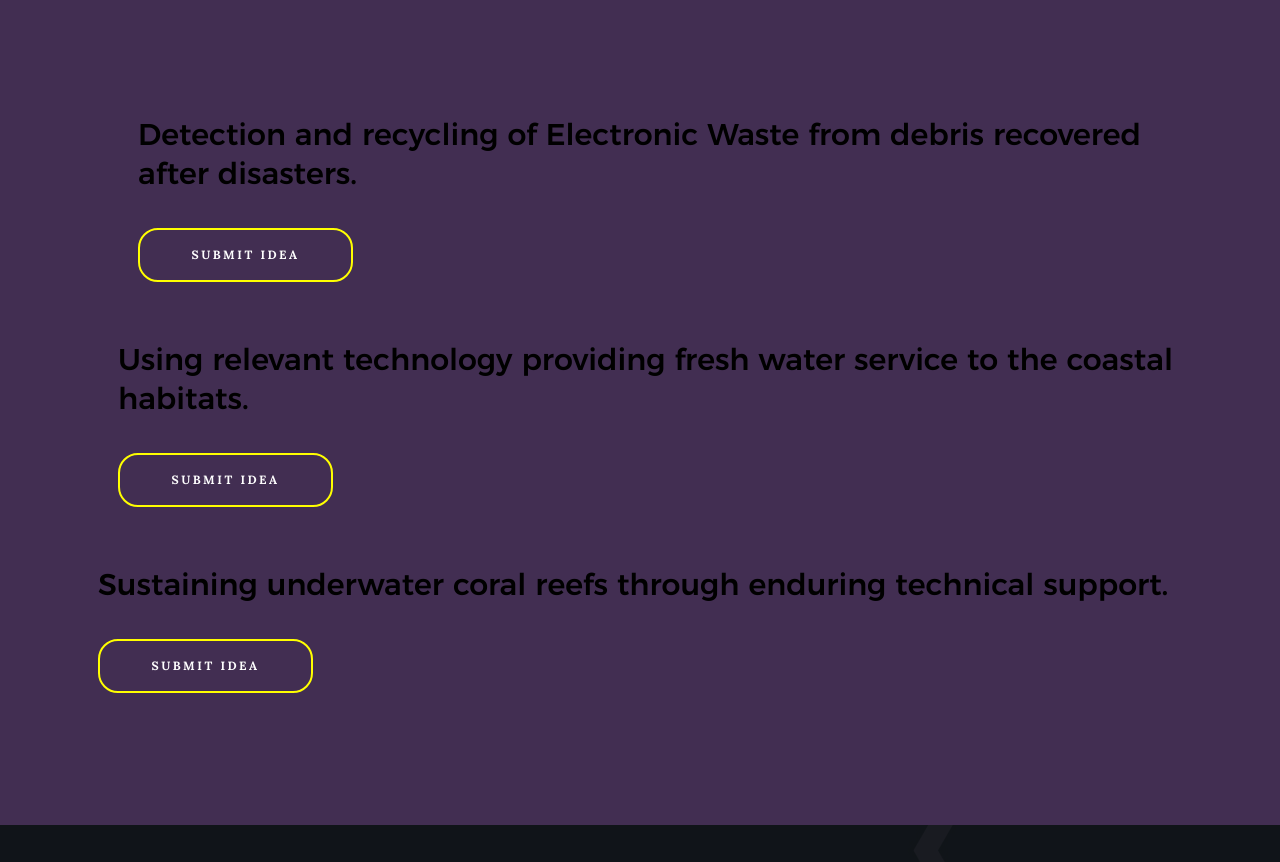
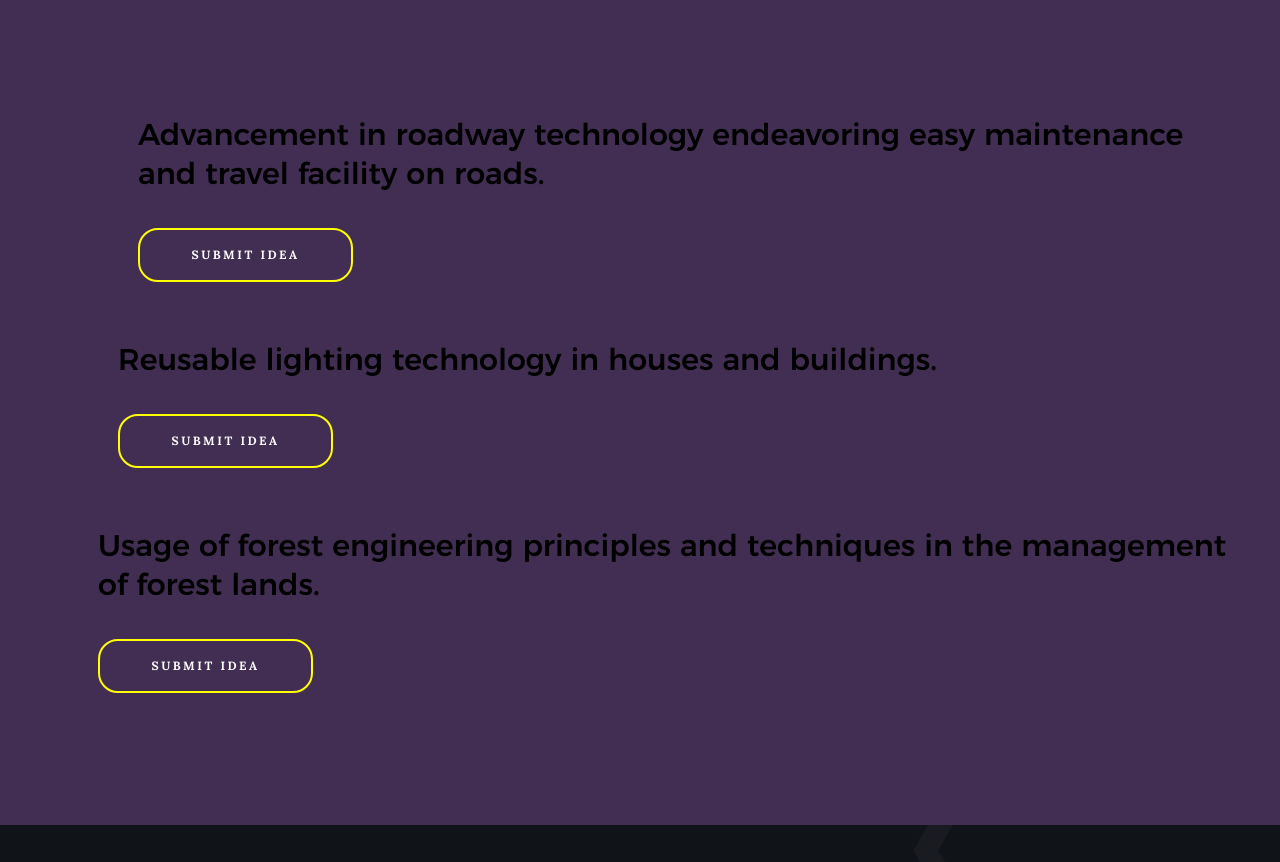
Before and after one commit to Hack-4-Humanity/HackforHumanity, a plain HTML site: page index.html in a window 1280 px wide. Shown: the part 1692-2554 px from the top of the page. Drawn offline with Linux system fonts and the light colour scheme.

Commit message:
Update index.html

```diff
--- a/index.html
+++ b/index.html
@@ -191,7 +191,7 @@
 
             <div class="col-full" data-aos="fade-up">
                 <div class="service-text">
-                    <h5 class="h2">Detection and recycling of Electronic Waste from debris recovered after disasters.
+                    <h5 class="h2">Advancement in roadway technology endeavoring easy maintenance and travel facility on roads.
                     </h5>
                 <div class="home-service__buttons">
                     <a href="./idea.html" class=" btn btn--stroke">
@@ -205,7 +205,7 @@
 
             <div class="col-full" data-aos="fade-up">
                 <div class="service-text">
-                    <h5 class="h2">Using relevant technology providing fresh water service to the coastal habitats.
+                    <h5 class="h2">Reusable lighting technology in houses and buildings.
                     </h5>
                 <div class="home-service__buttons">
                     <a href="./ideaa.html" class=" btn btn--stroke">
@@ -219,7 +219,7 @@
 
             <div class="col-full" data-aos="fade-up">
                 <div class="service-text">
-                    <h5 class="h2">Sustaining underwater coral reefs through enduring technical support.
+                    <h5 class="h2">Usage of forest engineering principles and techniques in the management of forest lands.
                     </h5>
                 <div class="home-service__buttons">
                     <a href="./ideah.html" class=" btn btn--stroke">
```
